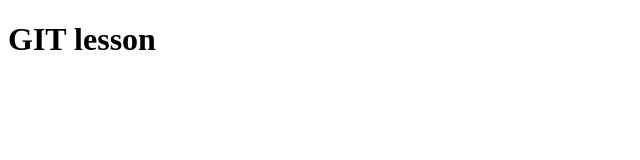
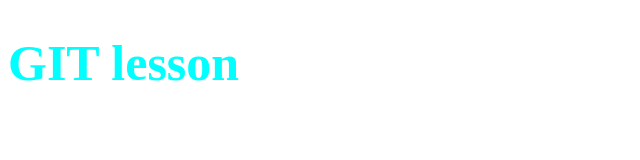
Before and after one commit to rzaevali/test, a plain HTML site: page index.html in a window 1280 px wide. Shown: the whole page, without its empty margins (0-640 px from the left). Drawn offline with Linux system fonts and the light colour scheme.

Commit message:
new commit 2

```diff
--- a/index.html
+++ b/index.html
@@ -5,6 +5,7 @@
     <meta http-equiv="X-UA-Compatible" content="IE=edge">
     <meta name="viewport" content="width=device-width, initial-scale=1.0">
     <title>Document</title>
+    <link rel="stylesheet" href="main.css">
 </head>
 <body>
     <h1>GIT lesson</h1>
--- /dev/null
+++ b/main.css
@@ -0,0 +1,4 @@
+h1 {
+    color: aqua;
+    font-size: 50px;
+}
```
